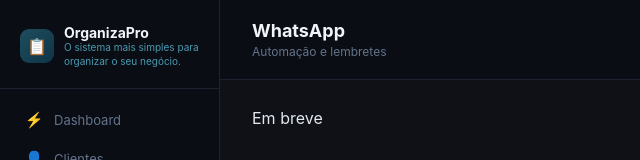
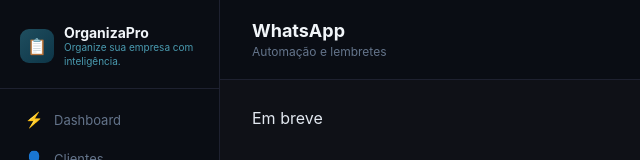
Before and after one commit to Mltempre/organizapro, a Next.js app: page /bolao in a window 1280 px wide. Shown: the top 160 px of the page, without its empty margins (0-640 px from the left). Built offline with nearby package versions, Linux system fonts and the light colour scheme; no server answers.

Commit message:
feat(branding): atualizar posicionamento institucional do OrganizaPro

```diff
--- a/app/components/AdminShell.tsx
+++ b/app/components/AdminShell.tsx
@@ -148,7 +148,7 @@
             </div>
             <div>
               <div style={{ fontSize: 14, fontWeight: 700, color: "#f1f5f9" }}>OrganizaPro</div>
-              <div style={{ fontSize: 10, color: "#4a9bb0", lineHeight: 1.35 }}>O sistema mais simples para organizar o seu negócio.</div>
+              <div style={{ fontSize: 10, color: "#4a9bb0", lineHeight: 1.35 }}>Organize sua empresa com inteligência.</div>
             </div>
           </div>
 
```
